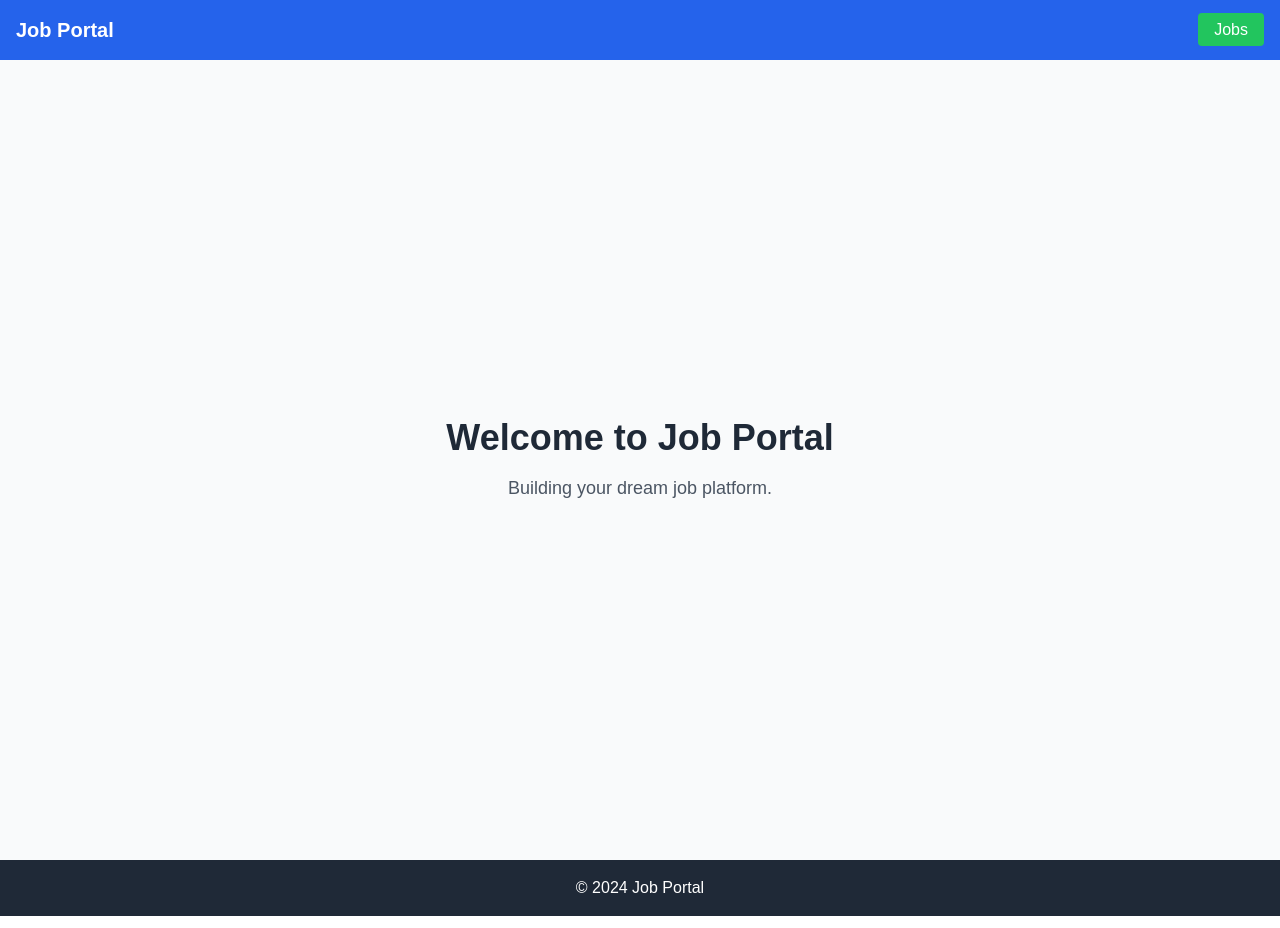
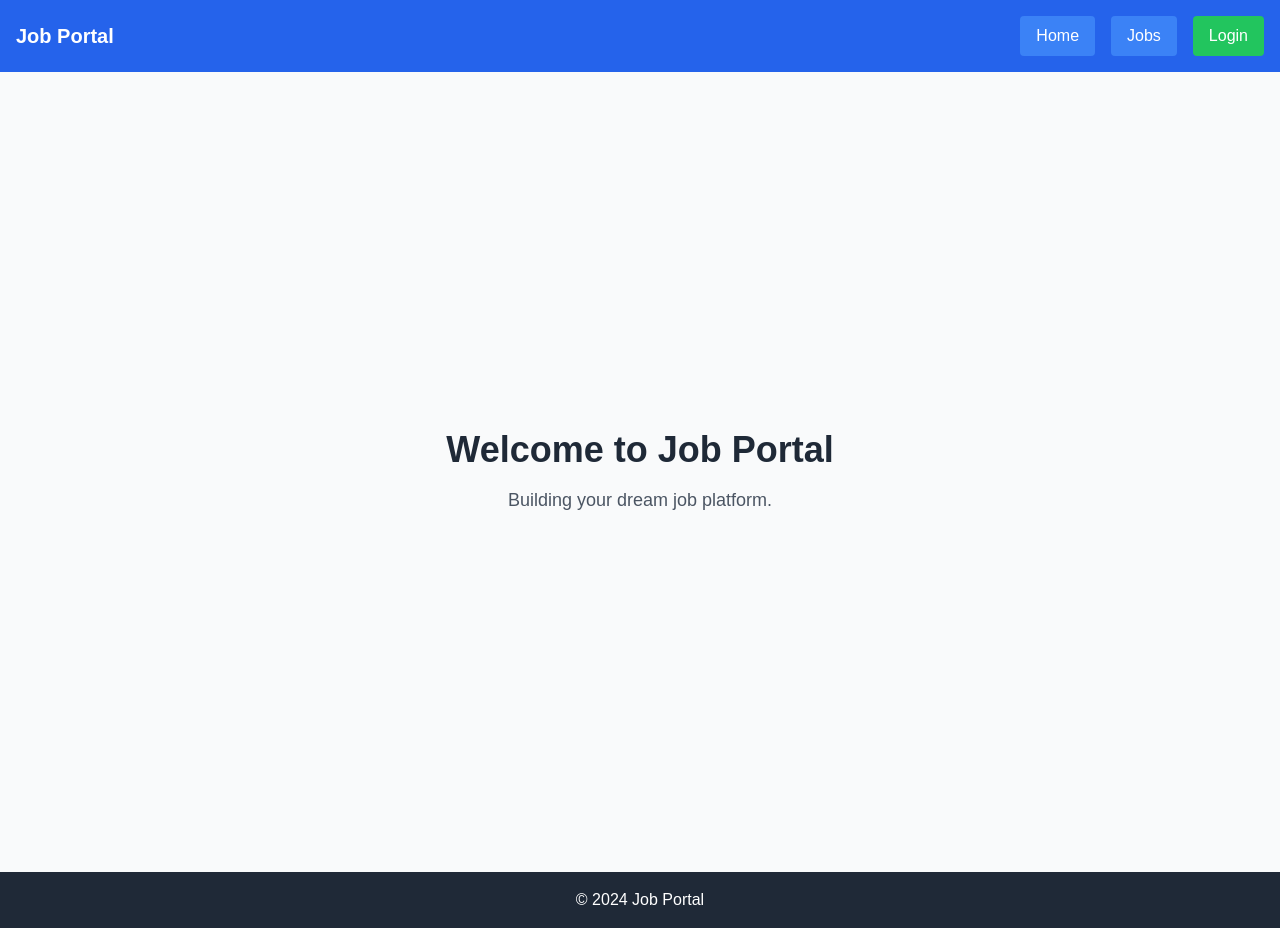
Before and after one commit to vohiqalt/job-portal, a Next.js app: page / in a window 1280 px wide. Built offline with nearby package versions, Linux system fonts and the light colour scheme; no server answers.

Commit message:
added login and logout buttons to navigation

```diff
--- a/app/components/Layout.tsx
+++ b/app/components/Layout.tsx
@@ -1,16 +1,43 @@
 "use client";
 
 import Link from "next/link";
+import { signIn, signOut, useSession } from "next-auth/react";
 
 export default function Layout({ children }: { children: React.ReactNode }) {
+  const { data: session } = useSession();
+
   return (
     <div className="min-h-screen flex flex-col">
       <header className="p-4 bg-blue-600 text-white flex justify-between items-center">
         <h1 className="text-xl font-bold">Job Portal</h1>
-        <nav>
-          <Link href="/jobs" className="px-4 py-2 rounded bg-green-500">
+        <nav className="flex gap-4">
+          <Link
+            href="/"
+            className="px-4 py-2 rounded bg-blue-500 hover:bg-blue-700"
+          >
+            Home
+          </Link>
+          <Link
+            href="/jobs"
+            className="px-4 py-2 rounded bg-blue-500 hover:bg-blue-700"
+          >
             Jobs
           </Link>
+          {session ? (
+            <button
+              onClick={() => signOut()}
+              className="px-4 py-2 rounded bg-red-500 hover:bg-red-700"
+            >
+              Logout
+            </button>
+          ) : (
+            <button
+              onClick={() => signIn("google")}
+              className="px-4 py-2 rounded bg-green-500 hover:bg-green-700"
+            >
+              Login
+            </button>
+          )}
         </nav>
       </header>
       <main className="flex-grow">{children}</main>
```
